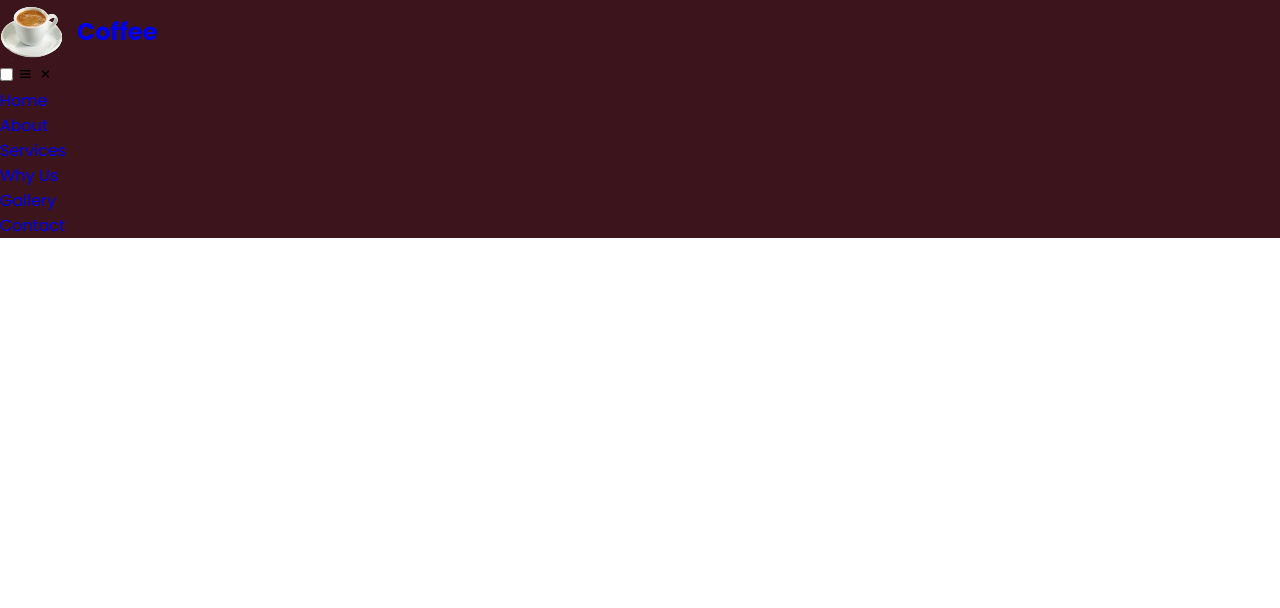
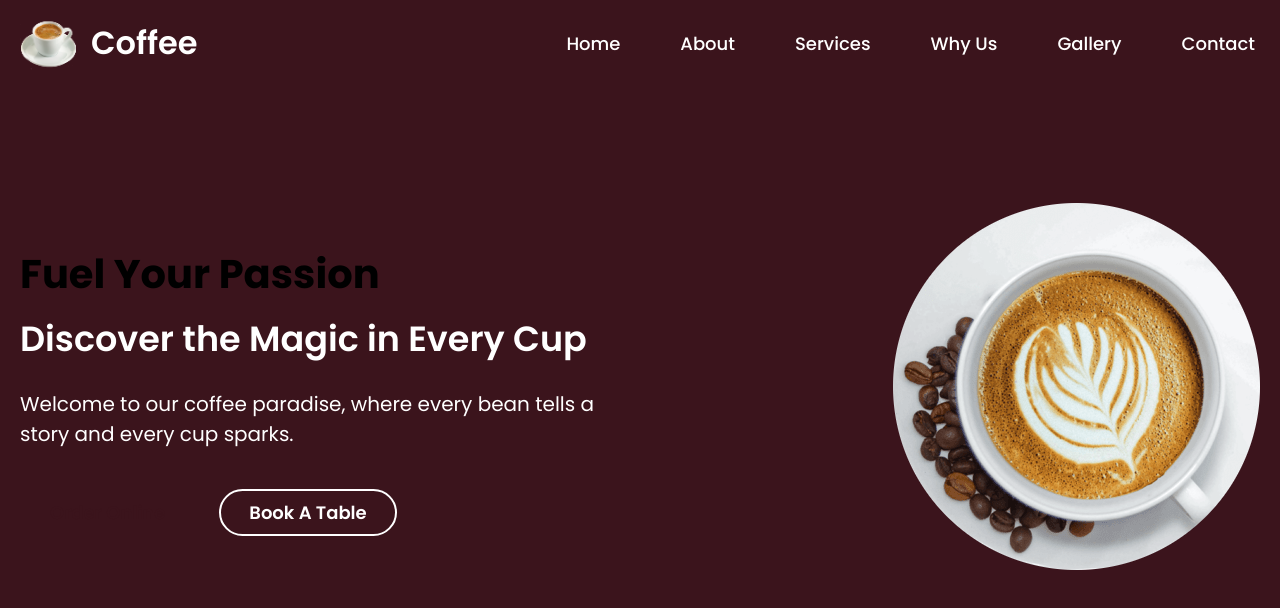
Before and after one commit to abdirahmanguusha/CoffeeFusion, a plain HTML site: page index.html in a window 1280 px wide. Drawn offline with nearby package versions, Linux system fonts and the light colour scheme.

Commit message:
styled the nav bar and part of the header

```diff
--- a/index.html
+++ b/index.html
@@ -35,6 +35,29 @@
         </nav>
       </header>
 
+       <!-- Hero Section -->
+    <section class="hero_section">
+      <div class="section_container">
+        <div class="hero_container">
+          <div class="text_section">
+            <h2>Fuel Your Passion</h2>
+            <h3>Discover the Magic in Every Cup</h3>
+            <p>
+              Welcome to our coffee paradise, where every bean tells a story and
+              every cup sparks.
+            </p>
+            <div class="hero_section_button">
+              <button class="button">Order Online</button>
+              <button class="button">Book A Table</button>
+            </div>
+          </div>
+          <div class="image_section">
+            <img src="images/cofffee_image.png" alt="Coffee" />
+          </div>
+        </div>
+      </div>
+    </section>
+
 
 
 </body>
--- a/style.css
+++ b/style.css
@@ -29,7 +29,145 @@ a{
 ul{
     list-style: none;
 }
-/* .section_container{
+
+
+header{
+position: fixed;
+top: 0;
+width: 100%;
+background-color: var(--primary-color);
+}
+nav {
+    display: flex;
+    padding: 15px 0 15px 20px;
+    justify-content: space-between;
+    align-items: center;
+    margin: 0 auto;
+    max-width: var(--site-max-width);
+}
+nav .nav_logo a {
+    display: flex;
+    gap: 15px;
+    align-items: center;
+}
+nav .nav_logo a img {
+    max-width: 56px;
+}
+
+
+
+nav .nav_logo h2 {
+    color: var(--white-color);
+    font-weight: 600;
+    font-size: 32px;
+}
+nav ul {
+    display: flex;
+    gap: 10px;
+}
+
+
+
+nav ul li a {
+
+    display: block;
+    padding: 10px 25px;
+    font-size: 18px;
+    font-weight: 500;
+    color: var(--white-color);
+    border-radius: 30px;
+    transition: all 0.2s ease; */
+}
+nav ul li a:hover {
+    color: #BF9E87;
+    background-color: var(--secondary-color);
+}
+
+nav label {
+    font-size: 32px;
+    color: var(--white-color);
+    cursor: pointer;
+}
+label .menu_btn,
+label .close_btn {
+    display: none;
+}
+
+#click {
+    display: none;
+}
+
+
+/* Hero Section */
+.hero_section {
+    min-height: 100vh;
+    background: var(--primary-color);
+}
+.hero_container {
+    display: flex;
+    gap: 20px;
+    padding: 20px;
+    align-items: center;
+    padding-top: 85px;
+    min-height: calc(100vh - 85px);
+    justify-content: space-between;
+}
+.hero_container .text_section h2 {
+    font-size: 40px;
+    color: var(--secondary-color);
+}
+.hero_container .text_section h3 {
+    font-size: 35px;
+    font-weight: 600;
+    color: var(--white-color);
+    margin-top: 8px;
+}
+.hero_container .text_section p {
+    font-size: 20px;
+    font-weight: 400;
+    color: var(--white-color);
+    margin: 24px 0 40px;
+    max-width: 70%;
+}
+.hero_container .hero_section_button {
+    display: flex;
+    gap: 24px;
+}
+.hero_container .hero_section_button .button {
+    padding: 8px 28px;
+    border: 2px solid transparent;
+    outline: none;
+    cursor: pointer;
+    border-radius: 50px;
+    background: var(--secondary-color);
+    color: var(--primary-color);
+    font-size: 18px;
+    font-weight: 600;
+    transition: all 0.4s ease;
+}
+.hero_container .hero_section_button .button:last-child {
+    color: var(--white-color);
+    border-color: var(--white-color);
+    background: none;
+}
+.hero_container .hero_section_button .button:first-child:hover {
+    color: var(--white-color);
+    background: transparent;
+    border-color: var(--white-color);
+}
+.hero_container .hero_section_button .button:last-child:hover {
+    color: var(--primary-color);
+    background: var(--secondary-color);
+    border-color: var(--secondary-color);
+}
+.hero_container .image_section {
+    max-width: 45%;
+}
+.hero_container .image_section img {
+    width: 100%;
+}
+
+.section_container{
     margin: 0 auto;
     max-width: var(--site-max-width);
 }
@@ -55,16 +193,4 @@ ul{
     display: block;
     margin: 7px auto 0;
     border-radius: 8px;
-} */
-
-header{
-position: fixed;
-top: 0;
-width: 100%;
-background-color: var(--primary-color);
 }
-nav .nav_logo a {
-    display: flex;
-    gap: 15px;
-    align-items: center;
-}
```
